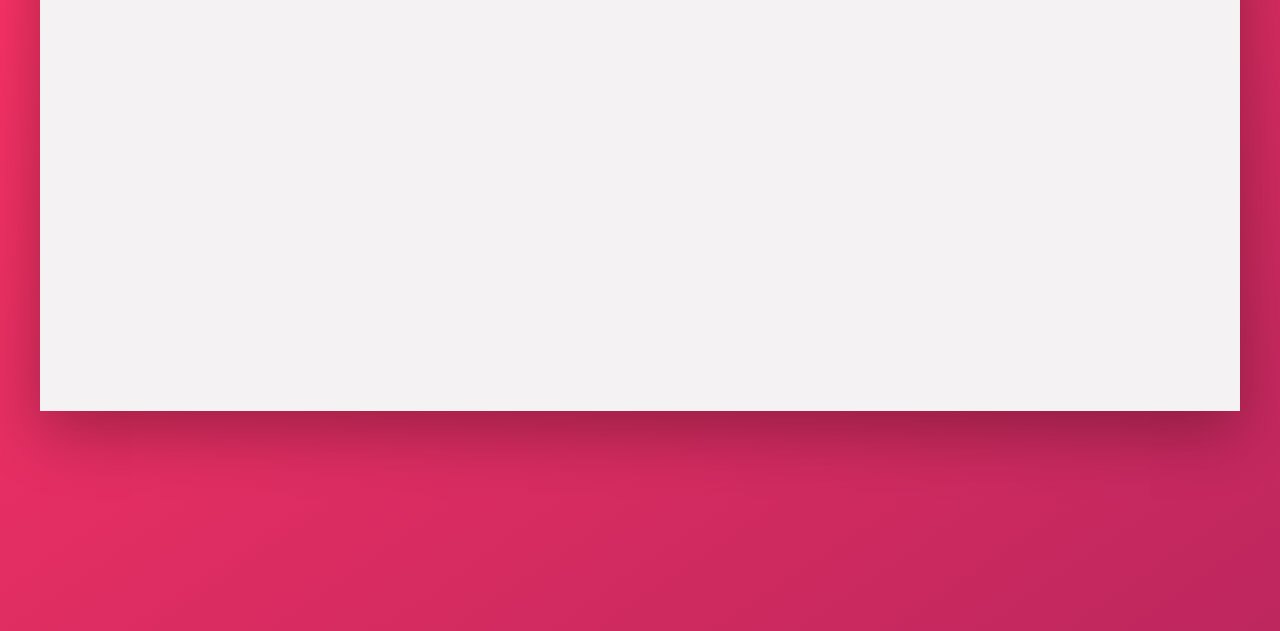
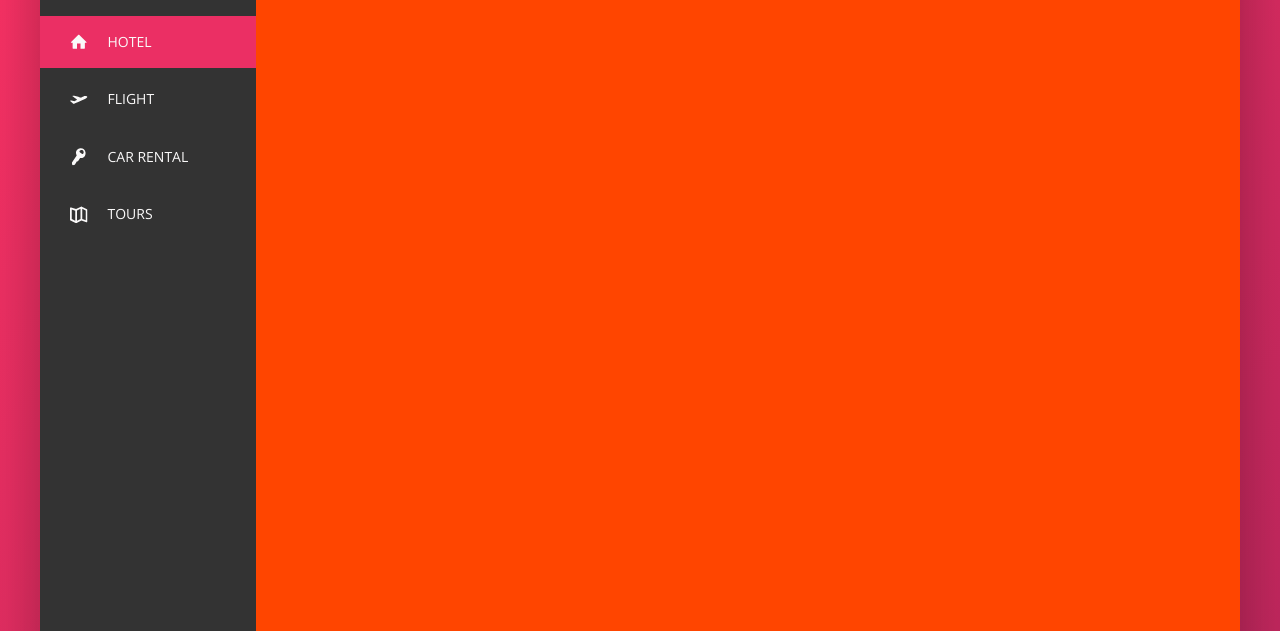
Before and after one commit to AhmedHelalAhmed/trillo, a website: page index.html in a window 1280 px wide. Shown: the part 169-800 px from the top of the page. Drawn offline with nearby package versions, Linux system fonts and the light colour scheme.

Commit message:
✨ add navigation

```diff
--- a/index.html
+++ b/index.html
@@ -44,7 +44,44 @@
         </header>
         <div class="content">
             <nav class="sidebar">
+                <ul class="side-nav">
+                    <li class="side-nav__item side-nav__item--active">
+                        <a href="#" class="side-nav__link">
+                            <svg class="side-nav__icon">
+                                <use xlink:href="img/sprite.svg#icon-home"></use>
+                            </svg>
+                            <span>Hotel</span>
+                        </a>
+                    </li>
+                    <li class="side-nav__item">
+                        <a href="#" class="side-nav__link">
+                            <svg class="side-nav__icon">
+                                <use xlink:href="img/sprite.svg#icon-aircraft-take-off"></use>
+                            </svg>
+                            <span>Flight</span>
+                        </a>
+                    </li>
+                    <li class="side-nav__item">
+                        <a href="#" class="side-nav__link">
+                            <svg class="side-nav__icon">
+                                <use xlink:href="img/sprite.svg#icon-key"></use>
+                            </svg>
+                            <span>Car rental</span>
+                        </a>
+                    </li>
+                    <li class="side-nav__item">
+                        <a href="#" class="side-nav__link">
+                            <svg class="side-nav__icon">
+                                <use xlink:href="img/sprite.svg#icon-map"></use>
+                            </svg>
+                            <span>Tours</span>
+                        </a>
+                    </li>
+                </ul>
 
+                <div class="legal">
+                    &copy; 2023 by trillo. All rights reserved.
+                </div>
             </nav>
             <div class="main hotel-view">
                 hotel view
--- a/sass/_component.scss
+++ b/sass/_component.scss
@@ -119,3 +119,80 @@
     margin-right: 1rem;
   }
 }
+
+////////////////////////////////////////
+// SIDE NAVIGATION
+.side-nav {
+  font-size: 1.4rem;
+  list-style: none;
+  margin-top: 3.5rem;
+
+  &__item {
+    position: relative;
+
+    &:not(:last-child) {
+      margin-bottom: .5rem;
+    }
+  }
+
+  &__item::before {
+    content: "";
+    position: absolute;
+    top: 0;
+    left: 0;
+    height: 100%;
+    width: 3px;
+    background-color: var(--color-primary);
+    transform: scaleY(0);
+    transition: transform .2s,
+    width .4s cubic-bezier(1, 0, 0, 1) .2s,
+    background-color .1s;
+  }
+
+  &__item:hover::before,
+  &__item--active::before {
+    transform: scaleY(1);
+    width: 100%;
+  }
+
+  &__item:active::before {
+    background-color: var(--color-primary-light); //when user click on the nav item
+  }
+
+  &__link:link,
+  &__link:visited {
+    color: var(--color-grey-light-1);
+    text-decoration: none;
+    text-transform: uppercase;
+    //display: block;
+    padding: 1.5rem 3rem;
+
+    display: flex;
+    align-items: center;
+
+
+    z-index: 10; //only works if we specify the position
+    position: relative;
+  }
+
+  //&__link:hover {
+  //  color: orangered;
+  //}
+
+  &__icon {
+    //color: red;
+    width: 1.75rem;
+    height: 1.75rem;
+    margin-right: 2rem;
+    fill: currentColor; //really cool property
+  }
+}
+
+////////////////////////////////////////
+// LEGAL TEXT
+.legal {
+  font-size: 1.2rem;
+  color: var(--color-grey-light-4);
+  text-align: center;
+  padding: 2.5rem;
+}
--- a/sass/_layout.scss
+++ b/sass/_layout.scss
@@ -25,10 +25,16 @@
 .sidebar {
   background-color: var(--color-grey-dark-1);
   flex: 0 0 18%;
+
+  display: flex;
+  flex-direction: column;
+  justify-content: space-between;
 }
 
 .hotel-view {
   background-color: #fff;
   flex: 1; // the element should grow as much as it can
   background-color: orangered; // for testing
+
+  height: 80rem;// for test
 }
```
Also changed, not shown: css/style.css.
